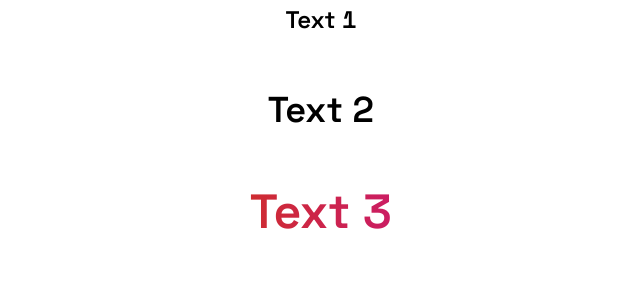
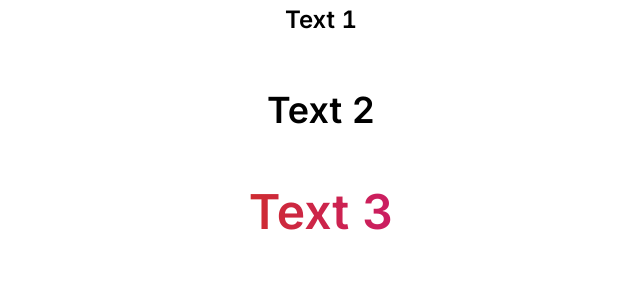
Before and after one commit to amigolargo/next-radix-starter, a Next.js app: page / in a window 1280 px wide. Shown: the top 300 px of the page, without its empty margins (319-959 px from the left). Built offline with nearby package versions, Linux system fonts and the light colour scheme.

Commit message:
Fix scoping for font declarations (enable font declarations in stitches config)

```diff
--- a/components/primitives/Text.tsx
+++ b/components/primitives/Text.tsx
@@ -4,7 +4,7 @@ export const Text = styled("span", {
   // Reset
   lineHeight: "1",
   margin: "0",
-  fontFamily: "$spaceGrotesk",
+  fontFamily: "$headings",
   fontWeight: "$heavy",
   fontVariantNumeric: "tabular-nums",
   display: "block",
--- a/pages/_app.tsx
+++ b/pages/_app.tsx
@@ -1,6 +1,5 @@
 import type { AppProps } from "next/app";
 import { Inter, Space_Grotesk } from "@next/font/google";
-import { Block } from "components/primitives/Block";
 
 // If loading a variable font, you don't need to specify the font weight
 const inter = Inter({
@@ -15,8 +14,14 @@ const spaceGrotesk = Space_Grotesk({
 
 export default function App({ Component, pageProps }: AppProps) {
   return (
-    <Block className={`${spaceGrotesk.variable} ${inter.variable}`}>
+    <>
+      <style jsx global>{`
+        :root {
+          --space-grotesk-font: ${spaceGrotesk.style.fontFamily};
+          --inter-font: ${inter.style.fontFamily};
+        }
+      `}</style>
       <Component {...pageProps} />
-    </Block>
+    </>
   );
 }
--- a/stitches.config.ts
+++ b/stitches.config.ts
@@ -24,10 +24,10 @@ export const {
       3: "15px",
       4: "60px",
     },
-    // fonts: {
-    //   inter: $inter,
-    //   spaceGrotesk: $space-grotesk,
-    // },
+    fonts: {
+      headings: "var(--inter-font)",
+      body: "var(--space-grotesk-font)",
+    },
     fontSizes: {
       1: "24px",
       2: "36px",
```
